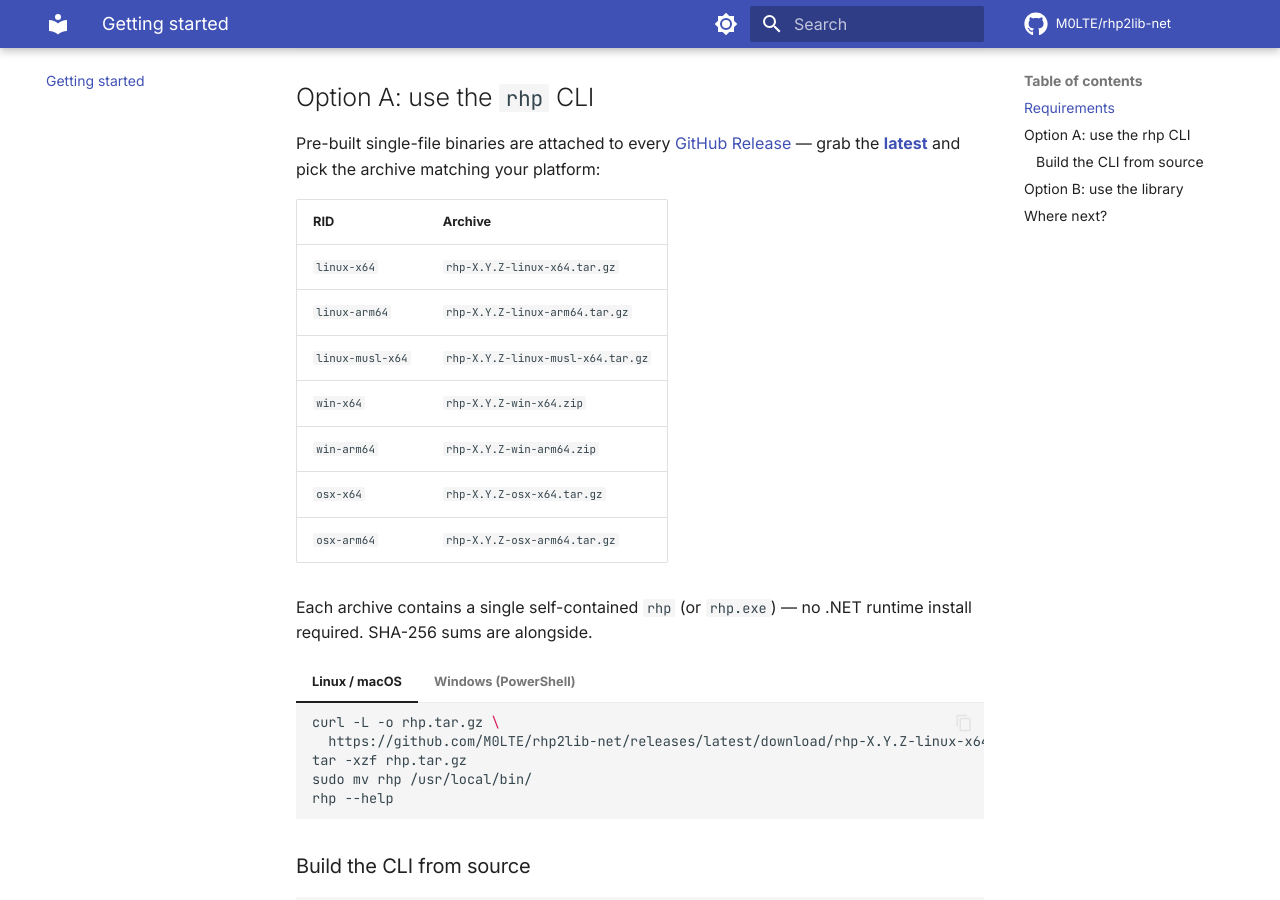
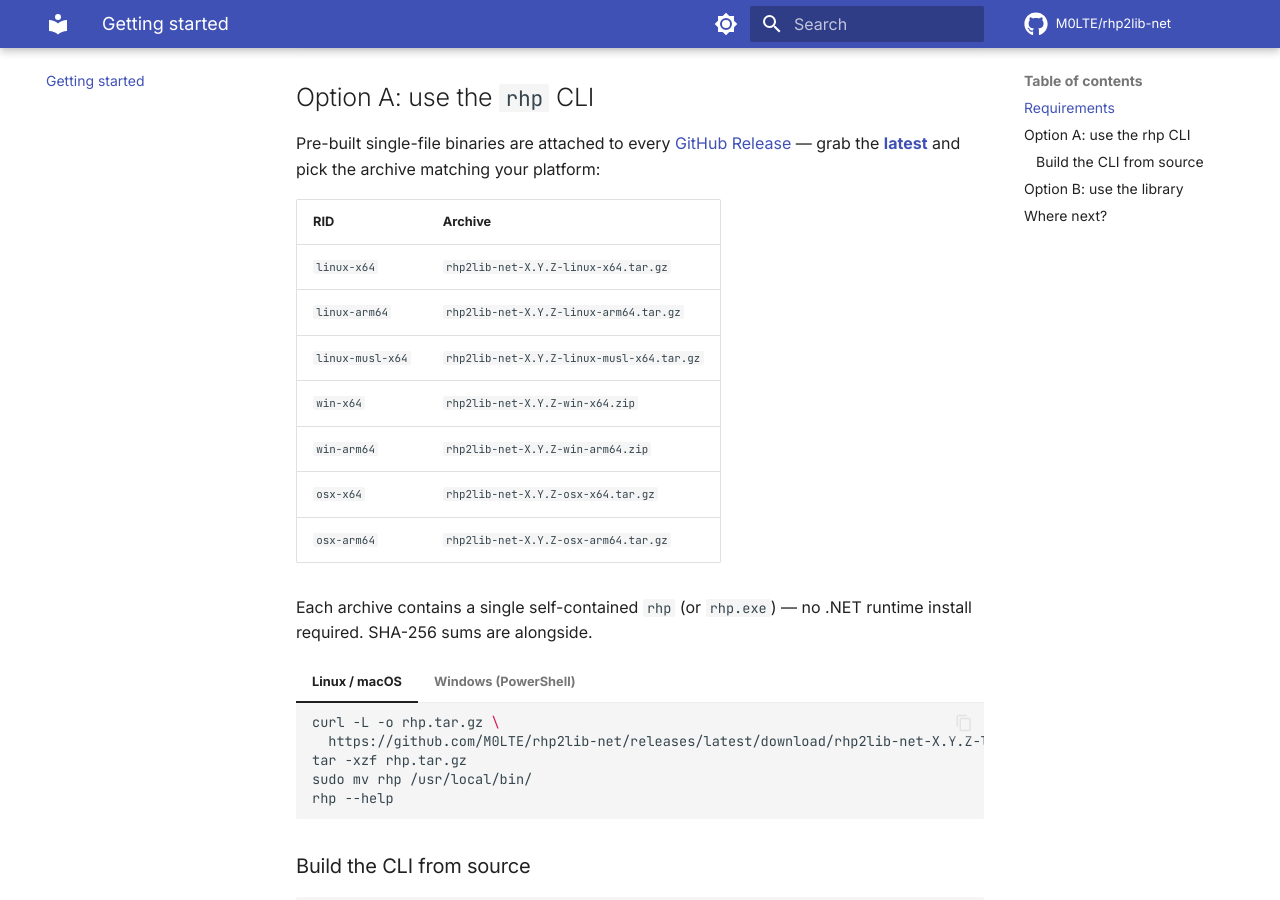
Before and after one commit to M0LTE/rhp2lib-net, an MkDocs documentation site: the page built from docs/getting-started.md, in a window 1280 px wide and 900 px high, scrolled down 596 px. Built offline with MkDocs 1.6.1 and Material for MkDocs 9.7.7, drawn with Linux system fonts in a browser that asks for light colours; comment, search, counter and statistics services are not loaded.

Commit message:
release: name archives and release after the repo, not the binary
The release artefacts went out as rhp-{ver}-{rid}.{tar.gz,zip} and the
release was titled "rhp {ver}", but the project name is rhp2lib-net.
The CLI command stays as `rhp` (that's the user-facing invocation); the
distribution name should match the repo.

- workflow: archive basename rhp- -> rhp2lib-net-, release title and
  build-artifact name updated to match.
- docs/getting-started: updated the example archive names.

The misnamed v0.1.0 release + tag were deleted; will re-cut from the
same commit so the tarballs come out with the right names.

Co-Authored-By: Claude Opus 4.7 <noreply@anthropic.com>

````diff
--- a/docs/getting-started.md
+++ b/docs/getting-started.md
@@ -29,13 +29,13 @@ the archive matching your platform:
 
 | RID              | Archive                              |
 |------------------|--------------------------------------|
-| `linux-x64`      | `rhp-X.Y.Z-linux-x64.tar.gz`         |
-| `linux-arm64`    | `rhp-X.Y.Z-linux-arm64.tar.gz`       |
-| `linux-musl-x64` | `rhp-X.Y.Z-linux-musl-x64.tar.gz`    |
-| `win-x64`        | `rhp-X.Y.Z-win-x64.zip`              |
-| `win-arm64`      | `rhp-X.Y.Z-win-arm64.zip`            |
-| `osx-x64`        | `rhp-X.Y.Z-osx-x64.tar.gz`           |
-| `osx-arm64`      | `rhp-X.Y.Z-osx-arm64.tar.gz`         |
+| `linux-x64`      | `rhp2lib-net-X.Y.Z-linux-x64.tar.gz`         |
+| `linux-arm64`    | `rhp2lib-net-X.Y.Z-linux-arm64.tar.gz`       |
+| `linux-musl-x64` | `rhp2lib-net-X.Y.Z-linux-musl-x64.tar.gz`    |
+| `win-x64`        | `rhp2lib-net-X.Y.Z-win-x64.zip`              |
+| `win-arm64`      | `rhp2lib-net-X.Y.Z-win-arm64.zip`            |
+| `osx-x64`        | `rhp2lib-net-X.Y.Z-osx-x64.tar.gz`           |
+| `osx-arm64`      | `rhp2lib-net-X.Y.Z-osx-arm64.tar.gz`         |
 
 Each archive contains a single self-contained `rhp` (or `rhp.exe`) — no
 .NET runtime install required.  SHA-256 sums are alongside.
@@ -44,7 +44,7 @@ Each archive contains a single self-contained `rhp` (or `rhp.exe`) — no
 
     ```sh
     curl -L -o rhp.tar.gz \
-      https://github.com/M0LTE/rhp2lib-net/releases/latest/download/rhp-X.Y.Z-linux-x64.tar.gz
+      https://github.com/M0LTE/rhp2lib-net/releases/latest/download/rhp2lib-net-X.Y.Z-linux-x64.tar.gz
     tar -xzf rhp.tar.gz
     sudo mv rhp /usr/local/bin/
     rhp --help
@@ -54,7 +54,7 @@ Each archive contains a single self-contained `rhp` (or `rhp.exe`) — no
 
     ```powershell
     Invoke-WebRequest `
-      -Uri https://github.com/M0LTE/rhp2lib-net/releases/latest/download/rhp-X.Y.Z-win-x64.zip `
+      -Uri https://github.com/M0LTE/rhp2lib-net/releases/latest/download/rhp2lib-net-X.Y.Z-win-x64.zip `
       -OutFile rhp.zip
     Expand-Archive rhp.zip -DestinationPath C:\Tools\rhp
     C:\Tools\rhp\rhp.exe --help
````
Also changed, not shown: 1 other file.
